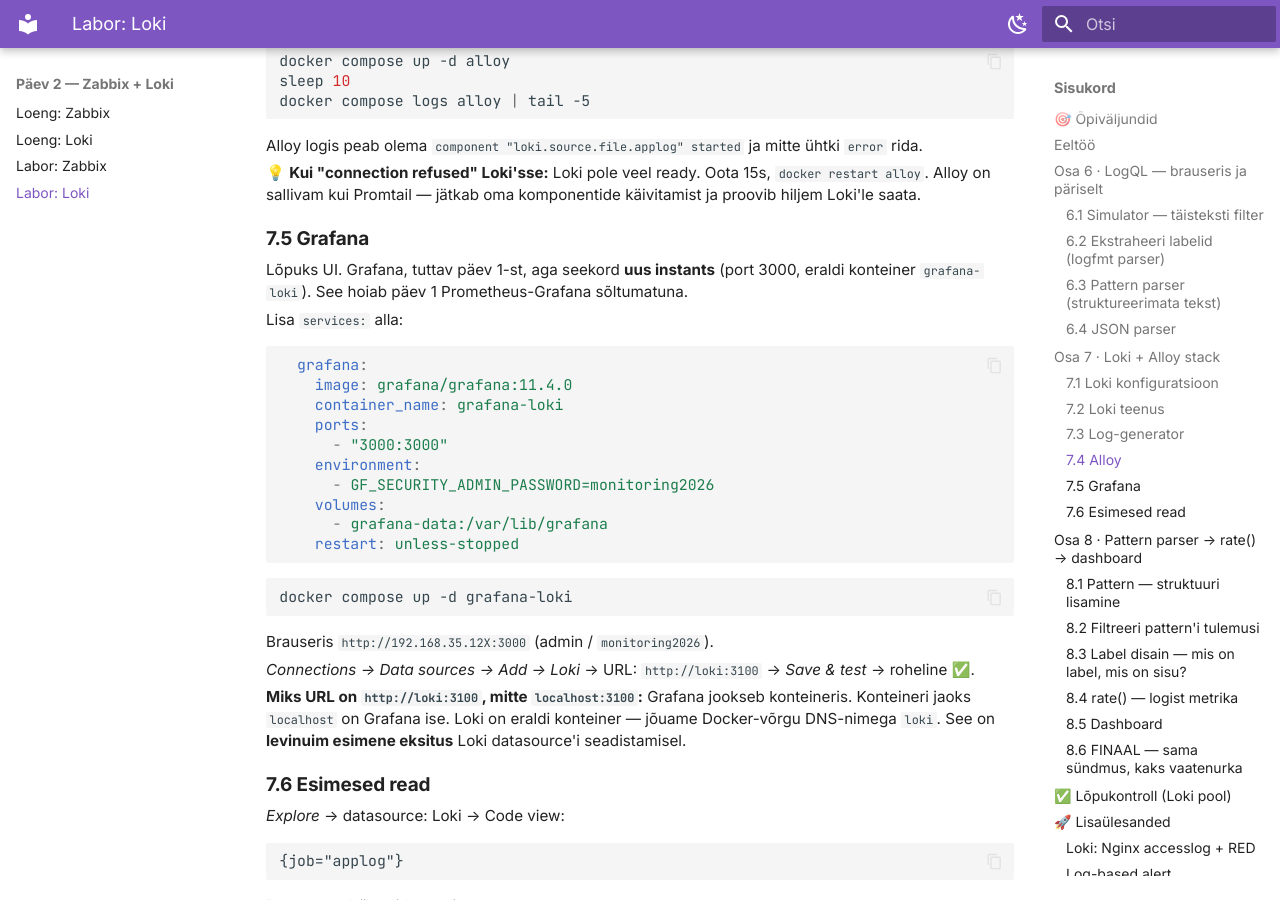
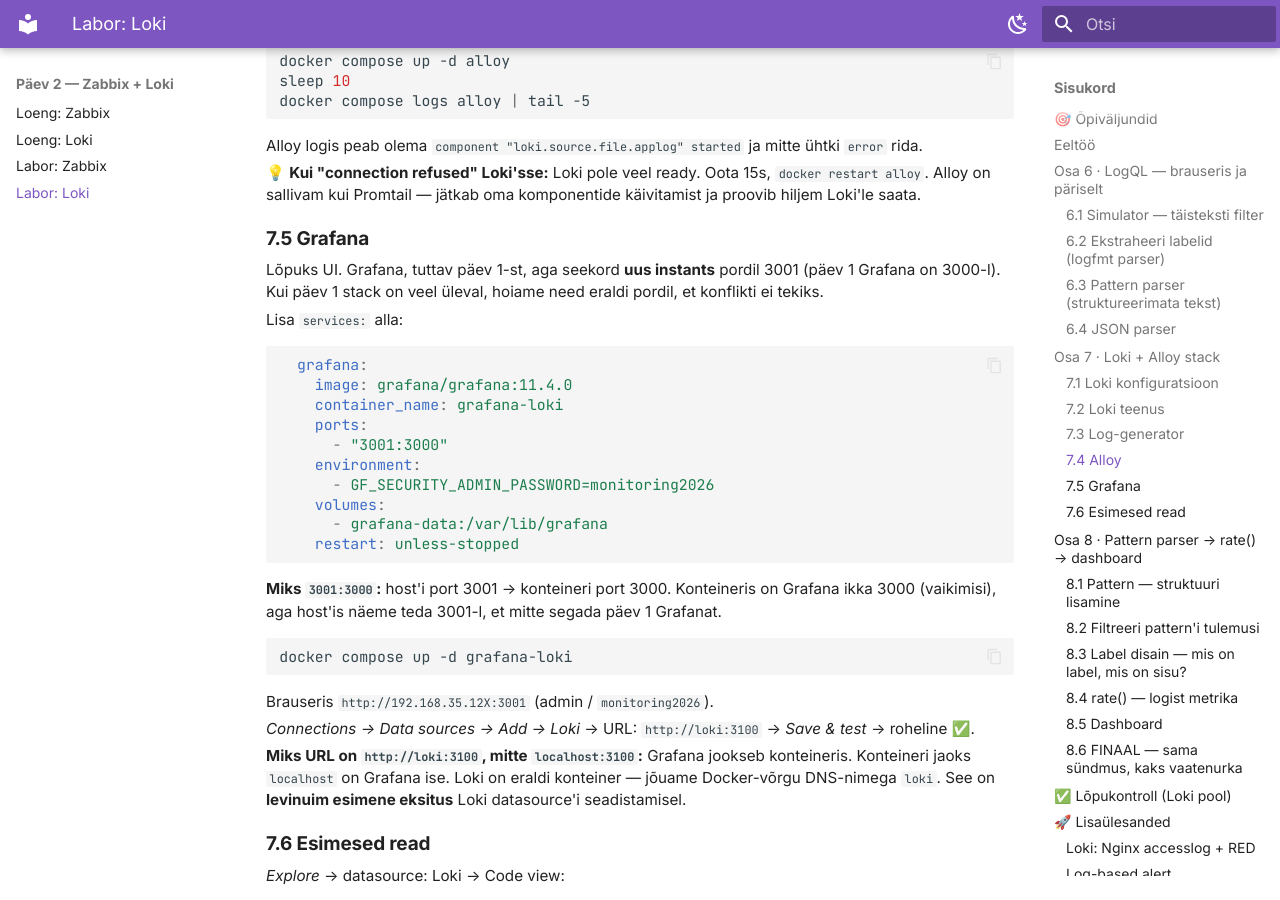
Before and after one commit to hkhk-tk/monitoring, an MkDocs documentation site: the page built from docs/labs/02_zabbix_loki/loki_lab.md, in a window 1280 px wide and 900 px high, scrolled down 6285 px. Built offline with MkDocs 1.6.1 and Material for MkDocs 9.7.7, drawn with Linux system fonts in a browser that asks for light colours; some of the changed text lies outside the part shown.

````diff
--- a/docs/labs/02_zabbix_loki/loki_lab.md
+++ b/docs/labs/02_zabbix_loki/loki_lab.md
@@ -305,7 +305,7 @@
 
 ### 7.5 Grafana
 
-Lõpuks UI. Grafana, tuttav päev 1-st, aga seekord **uus instants** (port 3000, eraldi konteiner `grafana-loki`). See hoiab päev 1 Prometheus-Grafana sõltumatuna.
+Lõpuks UI. Grafana, tuttav päev 1-st, aga seekord **uus instants** pordil 3001 (päev 1 Grafana on 3000-l). Kui päev 1 stack on veel üleval, hoiame need eraldi pordil, et konflikti ei tekiks.
 
 Lisa `services:` alla:
 
@@ -314,7 +314,7 @@
     image: grafana/grafana:11.4.0
     container_name: grafana-loki
     ports:
-      - "3000:3000"
+      - "3001:3000"
     environment:
       - GF_SECURITY_ADMIN_PASSWORD=monitoring2026
     volumes:
@@ -322,11 +322,13 @@
     restart: unless-stopped
 ```
 
+**Miks `3001:3000`:** host'i port 3001 → konteineri port 3000. Konteineris on Grafana ikka 3000 (vaikimisi), aga host'is näeme teda 3001-l, et mitte segada päev 1 Grafanat.
+
 ```bash
 docker compose up -d grafana-loki
 ```
 
-Brauseris `http://192.168.35.12X:3000` (admin / `monitoring2026`).
+Brauseris `http://192.168.35.12X:3001` (admin / `monitoring2026`).
 
 *Connections → Data sources → Add → Loki* → URL: `http://loki:3100` → *Save & test* → roheline ✅.
 
@@ -496,7 +498,7 @@
 Ava kaks brauseri tabi:
 
 1. **Zabbix:** `http://192.168.35.12X:8080` → *Monitoring → Problems* → `Too many payment errors` trigger **Firing** (see oli [Zabbix labori osa 5.4](zabbix_lab.md#54-item-trigger))
-2. **Loki Grafana:** `http://192.168.35.12X:3000` → Dashboard `App monitoring` → payment error spike graafikul
+2. **Loki Grafana:** `http://192.168.35.12X:3001` → Dashboard `App monitoring` → payment error spike graafikul
 
 Sama sündmus, kaks perspektiivi. Zabbix ütleb **"on probleem"** (trigger). Loki näitab **"mis juhtus"** (logid + rate).
 
````
Also changed, not shown: docs/labs/02_zabbix_loki/lab.md (deleted, +0 -9 lines), docs/labs/02_zabbix_loki/loki/config/promtail-config.yml (deleted, +0 -18 lines), docs/labs/02_zabbix_loki/loki/docker-compose.yml (+12 -7 lines), 1 other file.
